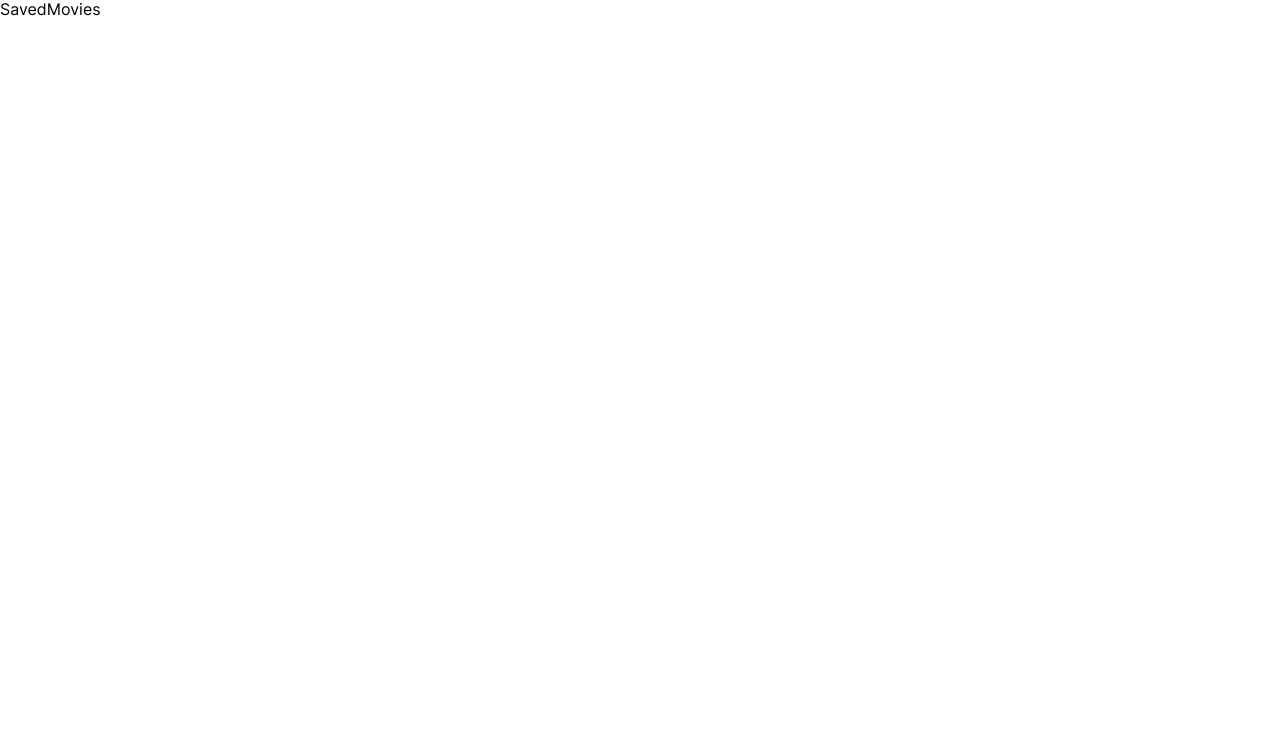
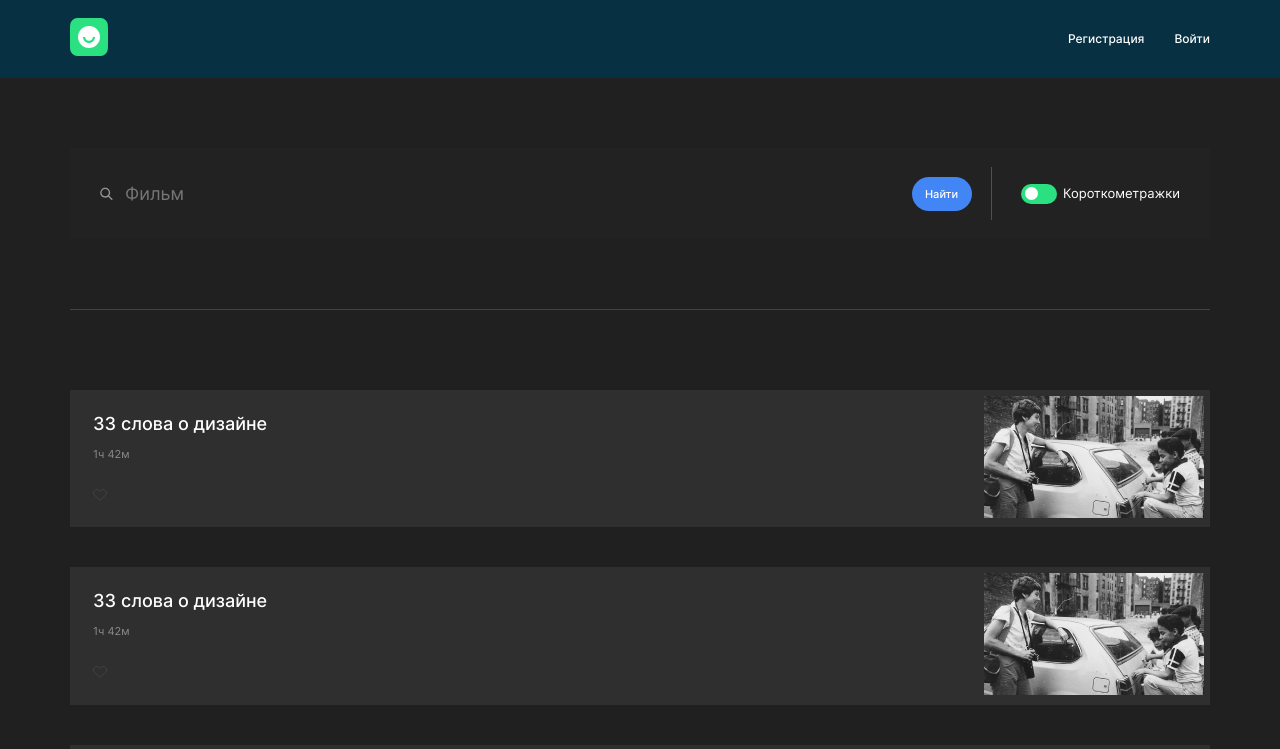
Before and after one commit to zoxdrey/movies-explorer-frontend, a React (Create React App) app: page /saved-movies in a window 1280 px wide. Shown: the top 749 px of the page. Built offline with nearby package versions, Linux system fonts and the light colour scheme.

Commit message:
add saved movie block (without header)

```diff
--- a/src/components/SavedMovies/SavedMovies.js
+++ b/src/components/SavedMovies/SavedMovies.js
@@ -1,5 +1,16 @@
-const SavedMovies = () => {
-  return <div>SavedMovies</div>;
+import Header from "../Header/Header";
+import Footer from "../Footer/Footer";
+import MoviesCardList from "../MoviesCardList/MoviesCardList";
+import SearchForm from "../SearchForm/SearchForm";
+const Movies = () => {
+  return (
+    <div className="saved-movies">
+      <Header />
+      <SearchForm />
+      <MoviesCardList />
+      <Footer />
+    </div>
+  );
 };
 
-export default SavedMovies;
+export default Movies;
```
Also changed, not shown: src/components/SavedMovies/SavedMovies.css (added).
